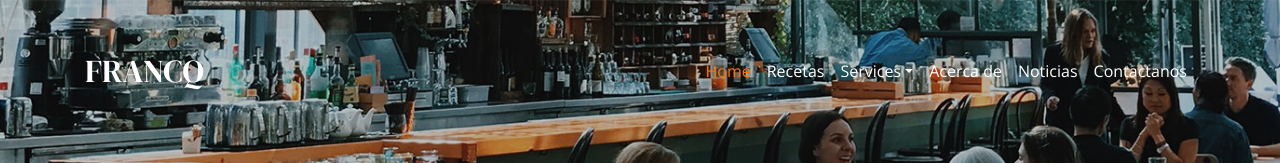
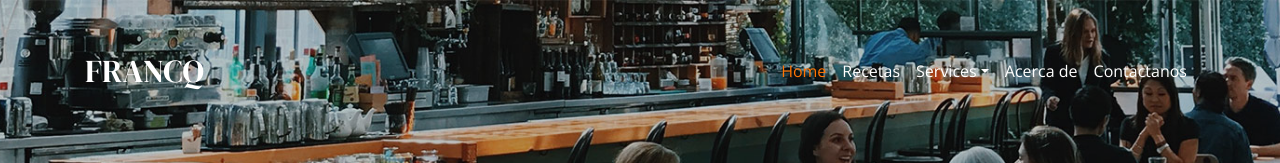
Before and after one commit to victorfrancoq/Restaurant-FRANQ, a plain HTML site: page index.html in a window 1280 px wide. Shown: the top 163 px of the page. Drawn offline with nearby package versions, Linux system fonts and the light colour scheme; files whose address does not match are found by name.

Commit message:
Update index.html

```diff
--- a/index.html
+++ b/index.html
@@ -55,9 +55,6 @@
               </li>
               <li class="nav-item">
                 <a class="nav-link" href="about.html">Acerca de</a>
-              </li>
-              <li class="nav-item">
-                <a class="nav-link" href="news.html">Noticias</a>
               </li>
               <li class="nav-item">
                 <a class="nav-link" href="contact.html">Contactanos</a>
```
